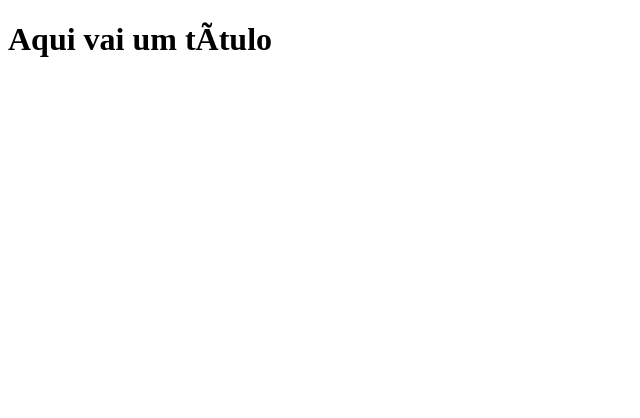
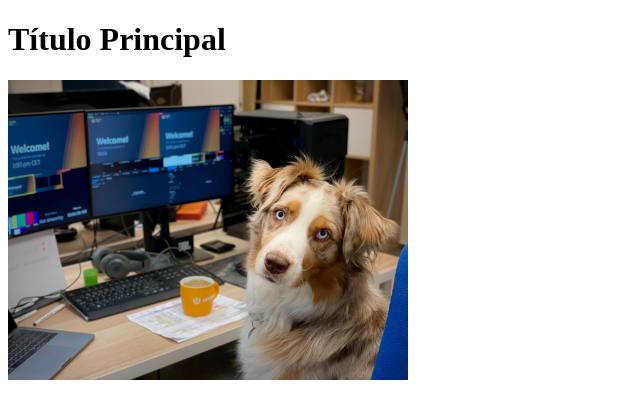
Before and after one commit to voidwalker77/descomplica, a plain HTML site: page index.html in a window 1280 px wide. Shown: the whole page, without its empty margins (0-640 px from the left). Drawn offline with Linux system fonts and the light colour scheme.

Commit message:
feat: Implementa uma imagem à página.

```diff
--- a/index.html
+++ b/index.html
@@ -1,19 +1,13 @@
 <!DOCTYPE html>
+<html lang="pt-br">
+  <head>
+    <meta charset="UTF-8" />
+    <meta name="viewport" content="width=device-width, initial-scale=1.0" />
+    <title>Página</title>
+  </head>
+  <body>
+    <h1>Título Principal</h1>
 
-<html lang=“pt-br”>
-
-<head>
-
-<title>Título da página</title>
-
-<meta charset=“utf-8”>
-
-</head>
-
-<body>
-
-<h1>Aqui vai um título</h1>
-
-</body>
-
+    <img src="image/dog.jpg" alt="A dog's photo." height="300" width="400" />
+  </body>
 </html>
```
Also changed, not shown: image/dog.jpg (added).
